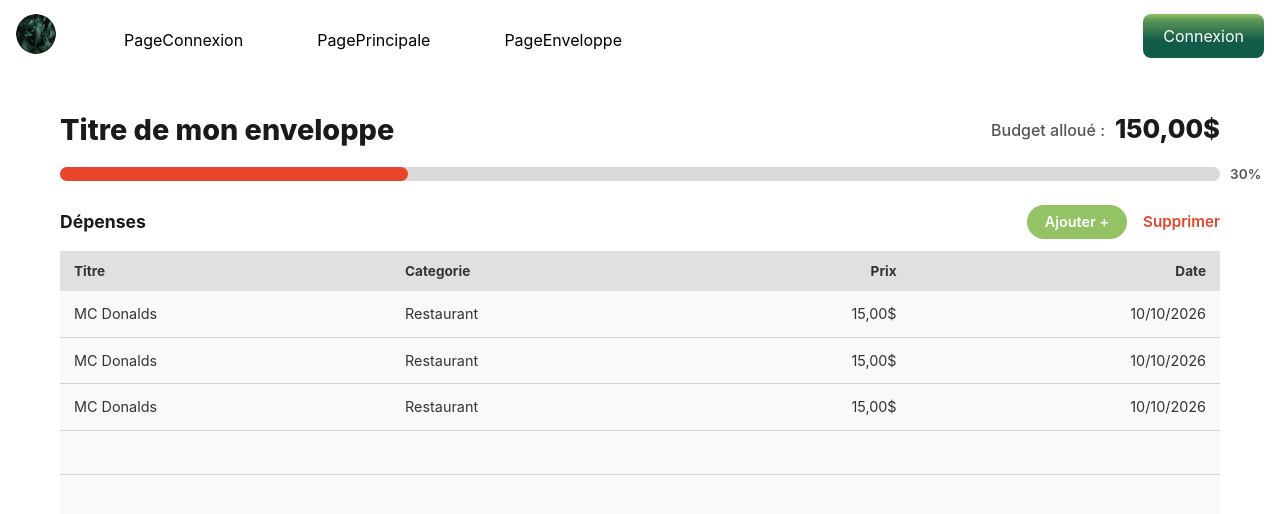
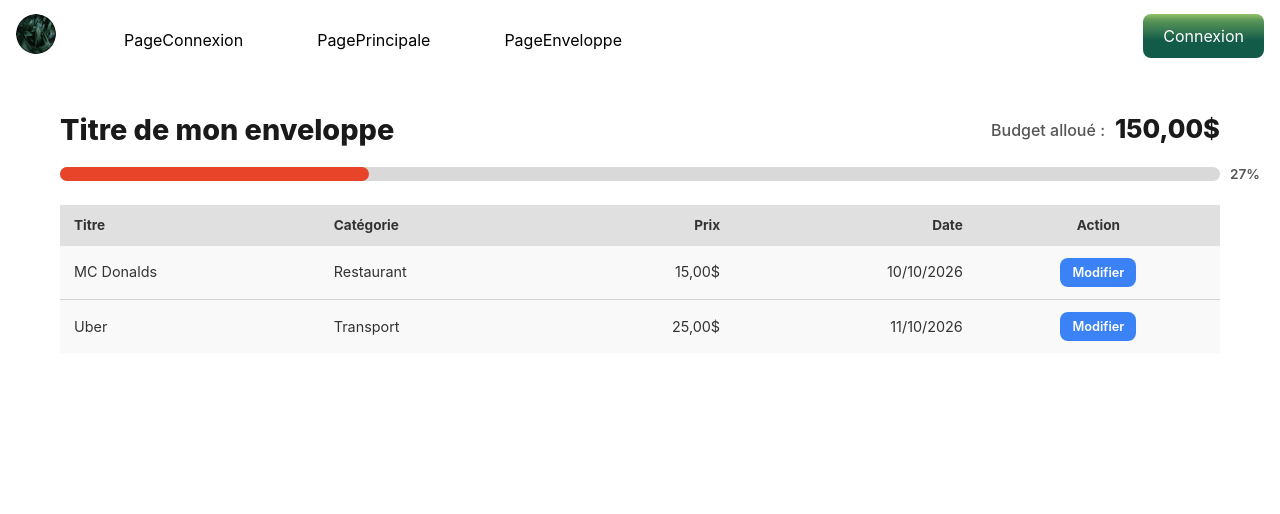
Before and after one commit to BudgetsOrg/Projet_BudgETS, a React (Vite) app in the folder frontend/: page /PageEnveloppe in a window 1280 px wide. Shown: the top 514 px of the page. Built offline with nearby package versions, Linux system fonts and the light colour scheme.

Commit message:
Ajout des bouttons modification dans la page Enveloppe.

```diff
--- a/frontend/src/pages/Enveloppe.tsx
+++ b/frontend/src/pages/Enveloppe.tsx
@@ -2,45 +2,22 @@
 import { useState } from "react";
 
 interface Depense {
+  id?: number;
   titre: string;
   categorie: string;
   prix: number;
   date: string;
 }
 
-interface DonneesEnveloppe {
-  titre: string;
-  budgetAlloue: number;
-  depenses: Depense[];
-}
+// Plus tard gerer avec le backend.
+const enveloppeId = 1;
 
-const donneesInitiales: DonneesEnveloppe = {
+const donneesInitiales = {
   titre: "Titre de mon enveloppe",
   budgetAlloue: 150,
-
-  /*
-    // Pour recuperer les depenses de la db.
-  useEffect(() => {
-    fetch("/api/depenses")
-      .then(res => {
-        if (!res.ok) throw new Error("Erreur réseau");
-        return res.json();
-      })
-      .then((data: Depense[]) => {
-        setDepenses(data);
-        setLoading(false);
-      })
-      .catch(err => {
-        console.error(err);
-        setError("Impossible de charger les dépenses");
-        setLoading(false);
-      });
-  }, []);
-  */
   depenses: [
-    { titre: "MC Donalds", categorie: "Restaurant", prix: 15.00, date: "2026-10-10" },
-    { titre: "MC Donalds", categorie: "Restaurant", prix: 15.00, date: "2026-10-10" },
-    { titre: "MC Donalds", categorie: "Restaurant", prix: 15.00, date: "2026-10-10" },
+    { id: 1, titre: "MC Donalds", categorie: "Restaurant", prix: 15.0, date: "2026-10-10" },
+    { id: 2, titre: "Uber", categorie: "Transport", prix: 25.0, date: "2026-10-11" },
   ],
 };
 
@@ -49,9 +26,15 @@ function Enveloppe() {
 
   const [depenses, setDepenses] = useState<Depense[]>(donneesInitiales.depenses);
   const [modalOuvert, setModalOuvert] = useState(false);
-  const [nouvelleDepense, setNouvelleDepense] = useState<Depense>({ titre: "", categorie: "", prix: 0, date: "" });
-  const [modeSupprimer, setModeSupprimer] = useState(false);
-  const [selectionnes, setSelectionnes] = useState<number[]>([]);
+  const [modeEdition, setModeEdition] = useState(false);
+  const [indexEdition, setIndexEdition] = useState<number | null>(null);
+
+  const [nouvelleDepense, setNouvelleDepense] = useState<Depense>({
+    titre: "",
+    categorie: "",
+    prix: 0,
+    date: "",
+  });
 
   const totalDepenses = depenses.reduce((acc, d) => acc + d.prix, 0);
   const pourcentage = Math.min((totalDepenses / budgetAlloue) * 100, 100);
@@ -63,49 +46,75 @@ function Enveloppe() {
   };
 
   const ouvrirModal = () => setModalOuvert(true);
+
   const fermerModal = () => {
     setModalOuvert(false);
+    setModeEdition(false);
+    setIndexEdition(null);
     setNouvelleDepense({ titre: "", categorie: "", prix: 0, date: "" });
   };
+
+  // Lorsqu'on relie le backend au frontend on utilisera la version en bas.
   const confirmerAjout = () => {
     if (!nouvelleDepense.titre || !nouvelleDepense.date || nouvelleDepense.prix <= 0) return;
-    /*
-    //Pour ajouter a la db notre nouvelle depense mise dans le form.
-      fetch("http://localhost:8080/api/depenses", {
-    method: "POST",
-    headers: {
-      "Content-Type": "application/json"
-    },
-    body: JSON.stringify(nouvelleDepense)
-  })
-    .then(res => res.json())
-    .then(data => {
-      setDepenses([...depenses, data]);
-      fermerModal();
-    })
-    .catch(err => console.error("Erreur :", err));
-};
-    */
+
+    if (modeEdition && indexEdition !== null) {
+      const copie = [...depenses];
+      copie[indexEdition] = nouvelleDepense;
+      setDepenses(copie);
+
+    } else {
       setDepenses([...depenses, nouvelleDepense]);
+    }
+
     fermerModal();
   };
 
-  const activerModeSupprimer = () => { setModeSupprimer(true); setSelectionnes([]); };
-  const annulerSupprimer = () => { setModeSupprimer(false); setSelectionnes([]); };
-  const toggleSelection = (index: number) => {
-    setSelectionnes(prev =>
-      prev.includes(index) ? prev.filter(i => i !== index) : [...prev, index]
-    );
+  /*
+ const confirmerAjout = async () => {
+  if (!nouvelleDepense.titre || !nouvelleDepense.date || nouvelleDepense.prix <= 0) return;
+
+  try {
+    if (modeEdition && indexEdition !== null && nouvelleDepense.id) {
+      // Modification d'une dépense existante
+      await fetch(`http://localhost:8080/api/enveloppes/${enveloppeId}/depenses/${nouvelleDepense.id}`, {
+        method: "PUT",
+        headers: { "Content-Type": "application/json" },
+        body: JSON.stringify(nouvelleDepense),
+      });
+
+      const copie = [...depenses];
+      copie[indexEdition] = nouvelleDepense;
+      setDepenses(copie);
+    } else {
+      // Création d'une nouvelle dépense (le backend génère l'id)
+      const res = await fetch(`http://localhost:8080/api/enveloppes/${enveloppeId}/depenses`, {
+        method: "POST",
+        headers: { "Content-Type": "application/json" },
+        body: JSON.stringify(nouvelleDepense),
+      });
+
+      const data: Depense = await res.json(); // data contient maintenant l'id généré par le backend
+      setDepenses([...depenses, data]);
+    }
+
+    fermerModal();
+  } catch (err) {
+    console.error("Erreur :", err);
+  }
 };
-  const confirmerSuppression = () => {
-    setDepenses(depenses.filter((_, i) => !selectionnes.includes(i)));
-    setModeSupprimer(false);
-    setSelectionnes([]);
+  */
+
+
+  const handleEdit = (depense: Depense, index: number) => {
+    setNouvelleDepense(depense);
+    setIndexEdition(index);
+    setModeEdition(true);
+    setModalOuvert(true);
   };
 
   return (
     <div className="enveloppe_container">
-
       <div className="enveloppe_header">
         <h1 className="enveloppe_titre">{titre}</h1>
         <div className="enveloppe_budget">
@@ -119,101 +128,91 @@ function Enveloppe() {
         <span className="enveloppe_barre_pourcentage">{Math.round(pourcentage)}%</span>
       </div>
 
-      <div className="enveloppe_depenses">
-        <div className="enveloppe_depenses_header">
-          <h2 className="enveloppe_depenses_titre">Dépenses</h2>
-          <div className="enveloppe_depenses_actions">
-            {!modeSupprimer ? (
-              <>
-                <button className="btn_ajouter" onClick={ouvrirModal}>Ajouter +</button>
-                <button className="btn_supprimer" onClick={activerModeSupprimer}>Supprimer</button>
-              </>
-            ) : (
-              <>
-                <button className="btn_ajouter" onClick={confirmerSuppression} disabled={selectionnes.length === 0}>
-                  Confirmer ({selectionnes.length})
-                </button>
-                <button className="btn_supprimer" onClick={annulerSupprimer}>Annuler</button>
-              </>
-            )}
-          </div>
-        </div>
-
       <table className="enveloppe_table">
         <thead>
           <tr>
-              {modeSupprimer && <th></th>}
             <th>Titre</th>
-              <th>Categorie</th>
+            <th>Catégorie</th>
             <th>Prix</th>
             <th>Date</th>
+            <th>Action</th>
           </tr>
         </thead>
+
         <tbody>
           {depenses.map((depense, index) => (
-              <tr
-                key={index}
-                onClick={() => modeSupprimer && toggleSelection(index)}
-                className={modeSupprimer ? (selectionnes.includes(index) ? "ligne_selectionnee" : "ligne_supprimable") : ""}
-              >
-                {modeSupprimer && (
-                  <td>
-                    <input
-                      type="checkbox"
-                      checked={selectionnes.includes(index)}
-                      onChange={() => toggleSelection(index)}
-                      onClick={e => e.stopPropagation()}
-                    />
-                  </td>
-                )}
+            <tr key={index}>
               <td>{depense.titre}</td>
               <td>{depense.categorie}</td>
               <td>{formatPrix(depense.prix)}</td>
               <td>{formatDate(depense.date)}</td>
-              </tr>
-            ))}
-            {Array.from({ length: Math.max(0, 5 - depenses.length) }).map((_, i) => (
-              <tr key={`vide-${i}`} className="ligne_vide">
-                {modeSupprimer && <td></td>}
-                <td></td><td></td><td></td><td></td>
+
+              <td className="cell_actions">
+                <button
+                  className="btn_modifier"
+                  onClick={() => handleEdit(depense, index)}
+                >
+                  Modifier
+                </button>
+              </td>
             </tr>
           ))}
         </tbody>
       </table>
-      </div>
 
+      {/* MODAL */}
       {modalOuvert && (
         <div className="modal_overlay" onClick={fermerModal}>
-          <div className="modal_contenu" onClick={e => e.stopPropagation()}>
-            <h2>Ajouter une dépense</h2>
-            <label>Titre</label>
-            <input type="text" placeholder="Ex: MC Donalds"
+          <div className="modal_contenu" onClick={(e) => e.stopPropagation()}>
+            <h2>{modeEdition ? "Modifier" : "Ajouter"} une dépense</h2>
+
+            <input
+              placeholder="Titre"
               value={nouvelleDepense.titre}
-              onChange={e => setNouvelleDepense({ ...nouvelleDepense, titre: e.target.value })}
+              onChange={(e) =>
+                setNouvelleDepense({ ...nouvelleDepense, titre: e.target.value })
+              }
             />
-            <label>Catégorie</label>
-            <input type="text" placeholder="Ex: Restaurant"
+
+            <input
+              placeholder="Catégorie"
               value={nouvelleDepense.categorie}
-              onChange={e => setNouvelleDepense({ ...nouvelleDepense, categorie: e.target.value })}
+              onChange={(e) =>
+                setNouvelleDepense({ ...nouvelleDepense, categorie: e.target.value })
+              }
             />
-            <label>Prix ($)</label>
-            <input type="number" placeholder="Ex: 15.00" min="0"
+
+            <input
+              type="number"
               value={nouvelleDepense.prix || ""}
-              onChange={e => setNouvelleDepense({ ...nouvelleDepense, prix: parseFloat(e.target.value) })}
+              onChange={(e) =>
+                setNouvelleDepense({
+                  ...nouvelleDepense,
+                  prix: parseFloat(e.target.value),
+                })
+              }
             />
-            <label>Date</label>
-            <input type="date"
+
+            <input
+              type="date"
               value={nouvelleDepense.date}
-              onChange={e => setNouvelleDepense({ ...nouvelleDepense, date: e.target.value })}
+              onChange={(e) =>
+                setNouvelleDepense({ ...nouvelleDepense, date: e.target.value })
+              }
             />
+
             <div className="modal_boutons">
-              <button className="btn_ajouter" onClick={confirmerAjout}>Confirmer</button>
-              <button className="btn_supprimer" onClick={fermerModal}>Annuler</button>
+              <button className="btn_ajouter" onClick={confirmerAjout}>
+                {modeEdition ? "Modifier" : "Ajouter"}
+              </button>
+
+              <button className="btn_supprimer" onClick={fermerModal}>
+                Annuler
+              </button>
             </div>
           </div>
         </div>
       )}
-
     </div>
   );
 }
--- a/frontend/src/style/pages/Enveloppe.css
+++ b/frontend/src/style/pages/Enveloppe.css
@@ -231,3 +231,33 @@
 .ligne_selectionnee td {
   background-color: #fde8e4 !important;
 }
+/*  Colonne Action */
+.enveloppe_table th:last-child,
+.enveloppe_table td:last-child {
+  text-align: center;
+}
+
+/* Cellule actions */
+.cell_actions {
+  display: flex;
+  justify-content: center;
+  gap: 8px;
+}
+
+/* Bouton Modifier */
+.btn_modifier {
+  background-color: #3b82f6;
+  color: white;
+  border: none;
+  border-radius: 8px;
+  padding: 5px 12px;
+  font-size: 0.8rem;
+  font-weight: 600;
+  cursor: pointer;
+  transition: all 0.2s;
+}
+
+.btn_modifier:hover {
+  background-color: #2563eb;
+  transform: translateY(-1px);
+}
```
Lines whose indentation alone changed are shown as unchanged.
